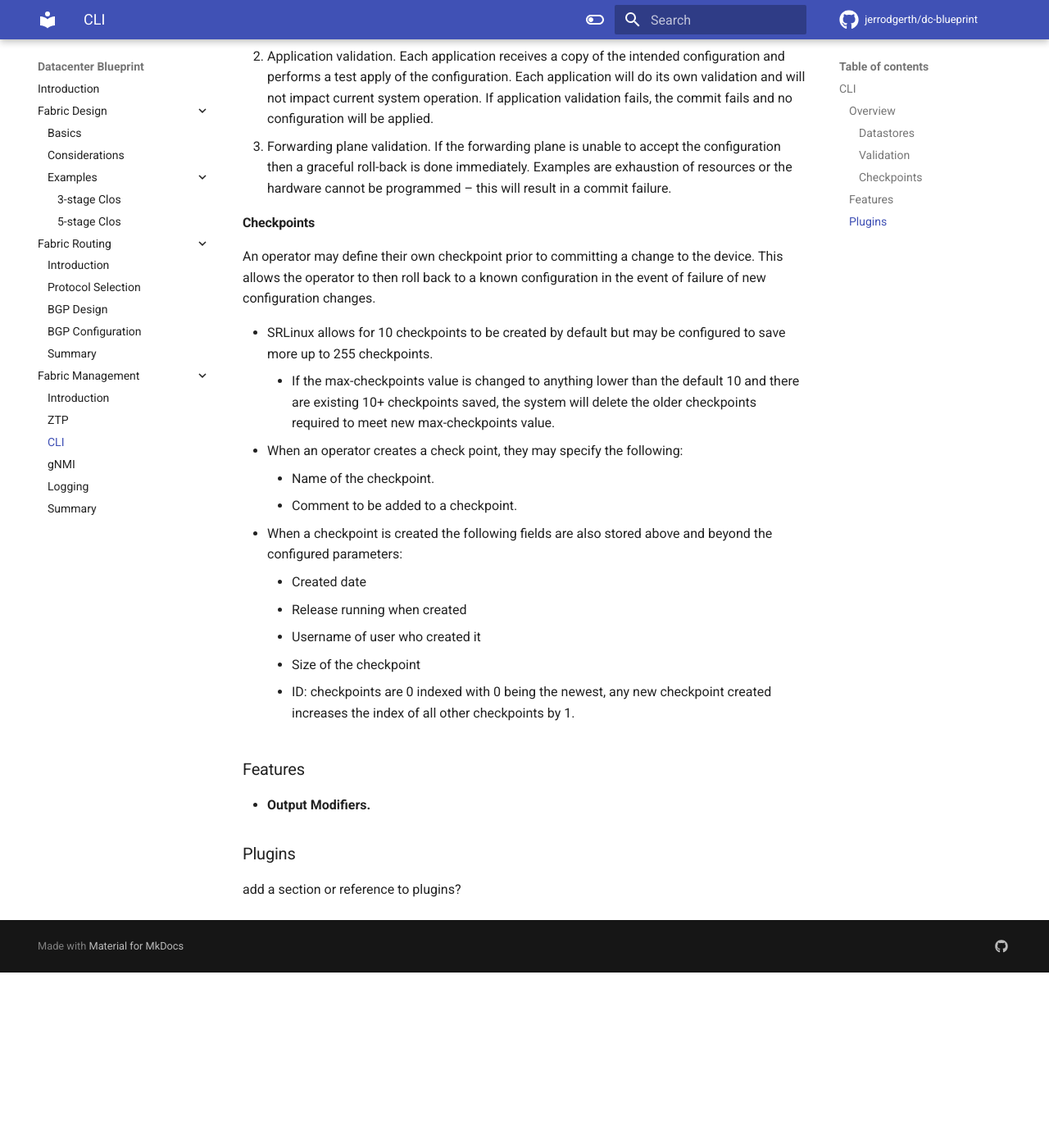
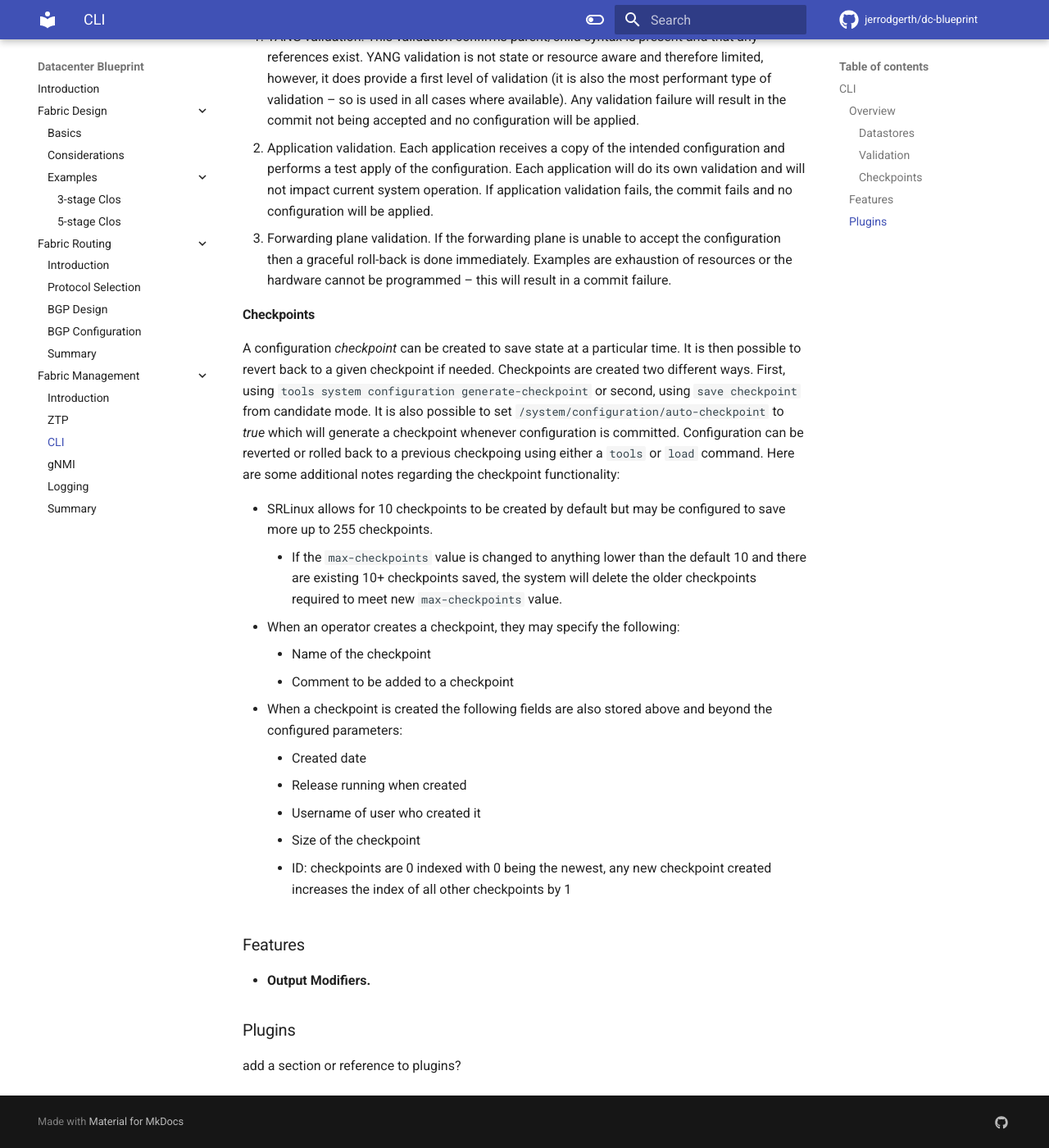
Before and after one commit to jerrodgerth/dc-blueprint, an MkDocs documentation site: the page built from docs/mgmt/mgmt-cli.md, in a window 1280 px wide and 1400 px high, scrolled down 1757 px. Shown: the whole window at 82% size. Built offline with MkDocs 1.6.1 and Material for MkDocs 9.7.7, drawn with Linux system fonts in a browser that asks for light colours; comment, search, counter and statistics services are not loaded; before the commit the page ends 2943 px from its top, so only the background shows below that; some of the changed text lies outside the part shown.

```diff
--- a/docs/mgmt/mgmt-cli.md
+++ b/docs/mgmt/mgmt-cli.md
@@ -4,14 +4,16 @@
 
 ### Overview
 
-> python-based application that reads from data models.  should not be used for automation/scripting.  same information is available via gNMI or JSON-RPC (reads/writes to same data models)
-
-
-SR Linux utilizes transaction-based configuration allowing for a number of changes to be made to the configuration before requiring an explicit commit from the operator before applying it.
+SR Linux provides a transaction-based CLI written in Python.
+The CLI reads directly from the YANG data models and provides the same information available via gNMI or JSON-RPC.
+Being transaction-based, the CLI allows for a number of changes to be made to the configuration before requiring an explicit commit from the operator before applying it.
 The default location for the configuration file is `/etc/opt/srlinux/config.json`.
 Upon boot up this config file is loaded by SR Linux `mgmt_server` when it starts and publishes content to IDB for other applications to consume.
 
-If there is no config file present, a basic config file is autogenerated with the following configured:
+!!!warning
+    The CLI should not be the primary method for automation or scripting.  Rather it is suggested to use either the gNMI or JSON-RPC interfaces.
+
+If there is no configuration file present, a basic configuration file is auto-generated with the following values:
 
 * Creation of a management network instance
 * Management interface is added to the mgmt network instance
@@ -53,19 +55,25 @@ Examples are exhaustion of resources or the hardware cannot be programmed – th
 
 #### Checkpoints
 
-An operator may define their own checkpoint prior to committing a change to the device.  This allows the operator to then roll back to a known configuration in the event of failure of new configuration changes.
+A configuration *checkpoint* can be created to save state at a particular time.
+It is then possible to revert back to a given checkpoint if needed.
+Checkpoints are created two different ways.
+First, using `tools system configuration generate-checkpoint` or second, using `save checkpoint` from candidate mode.
+It is also possible to set `/system/configuration/auto-checkpoint` to *true* which will generate a checkpoint whenever configuration is committed.
+Configuration can be reverted or rolled back to a previous checkpoing using either a `tools` or `load` command.
+Here are some additional notes regarding the checkpoint functionality:
 
 * SRLinux allows for 10 checkpoints to be created by default but may be configured to save more up to 255 checkpoints.
-    * If the max-checkpoints value is changed to anything lower than the default 10 and there are existing 10+ checkpoints saved, the system will delete the older checkpoints required to meet new max-checkpoints value.
-* When an operator creates a check point, they may specify the following:
-    * Name of the checkpoint.
-    * Comment to be added to a checkpoint.
+    * If the `max-checkpoints` value is changed to anything lower than the default 10 and there are existing 10+ checkpoints saved, the system will delete the older checkpoints required to meet new `max-checkpoints` value.
+* When an operator creates a checkpoint, they may specify the following:
+    * Name of the checkpoint
+    * Comment to be added to a checkpoint
 * When a checkpoint is created the following fields are also stored above and beyond the configured parameters:
     * Created date
     * Release running when created
     * Username of user who created it
     * Size of the checkpoint
-    * ID: checkpoints are 0 indexed with 0 being the newest, any new checkpoint created increases the index of all other checkpoints by 1.
+    * ID: checkpoints are 0 indexed with 0 being the newest, any new checkpoint created increases the index of all other checkpoints by 1
 
 
 ### Features
```
Also changed, not shown: docs/mgmt/mgmt-summary.md (+4 -1 lines).
